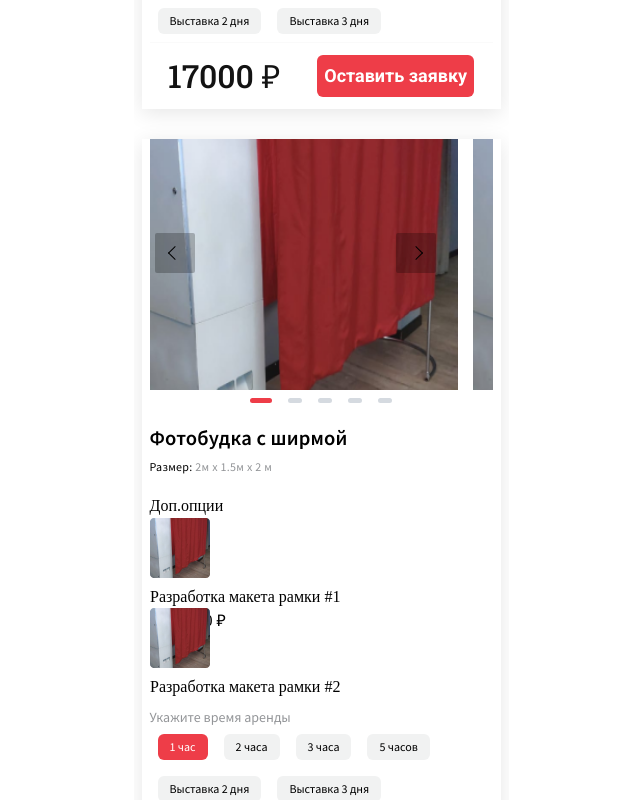
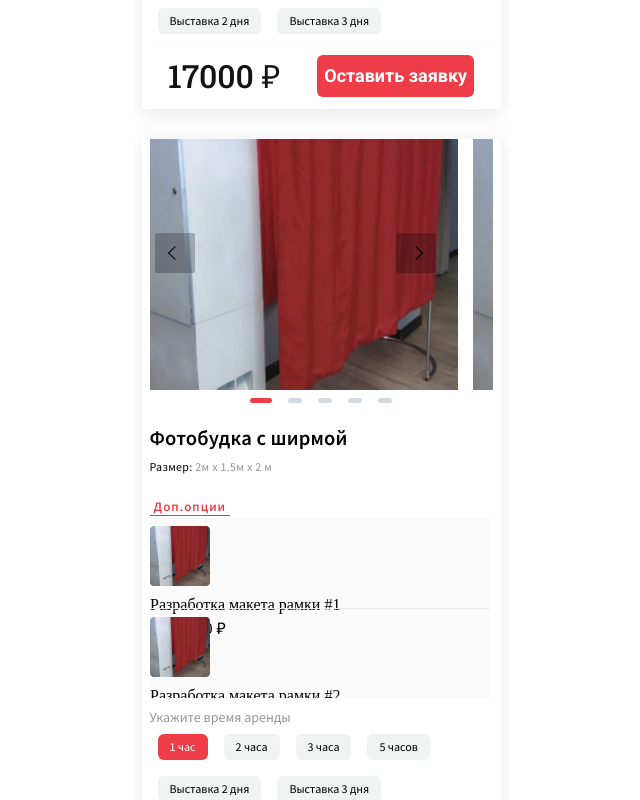
Before and after one commit to fluRinji27/next-photo-booth, a Next.js app: page / in a window 1280 px wide. Shown: the part 1600-2400 px from the top of the page, without its empty margins (319-959 px from the left). Built offline with nearby package versions, Linux system fonts and the light colour scheme.

Commit message:
add dynamic row count

```diff
--- a/pages/components/Catalog/CatalogOption/Option.jsx
+++ b/pages/components/Catalog/CatalogOption/Option.jsx
@@ -2,28 +2,30 @@ import React, {useEffect, useState} from 'react'
 import {List} from "react-virtualized";
 import OptionsItem from './OptionsItem'
 
-import style from '/styles/Catalog/CatalogOptions.module.scss'
+import styles from '/styles/Catalog/CatalogOptions.module.scss'
 
 
-const Option = ({options, setChecked}) => {
+const Option = ({calcPrice, options, setChecked}) => {
     const [optionsData, setOptionsData] = useState(options)
     const [isLoaded, setLoaded] = useState(false)
 
     const checkedHandler = item => {
         setOptionsData(() => optionsData.map(el => {
             if (item === el) {
+                calcPrice(el.price, !el.isChecked)
                 return {...el, isChecked: !el.isChecked}
             }
             return el
         }))
     }
 
-    const Row = ({index, isScrolling, key, style}) => (
-        <OptionsItem
-            key={key} styles={style}
-            handler={checkedHandler}
-            option={optionsData[index]}
-        />
+    const Row = ({index, key, style}) => (
+        <div key={key} style={style} className={styles.item}>
+            <OptionsItem
+                handler={checkedHandler}
+                option={optionsData[index]}
+            />
+        </div>
     )
 
     useEffect(() => {
@@ -37,13 +39,13 @@ const Option = ({options, setChecked}) => {
     }, [optionsData])
 
     return (
-        <div className={style.options}>
-            <h6 className={style.options__title}>Доп.опции</h6>
+        <div className={styles.options}>
+            <h6 className={styles.title}>Доп.опции</h6>
             {optionsData &&
 
             <List
-                className={style.options__list}
-                rowCount={20}
+                className={styles.list}
+                rowCount={optionsData.length}
                 width={300}
                 height={180}
                 rowHeight={90}
```
